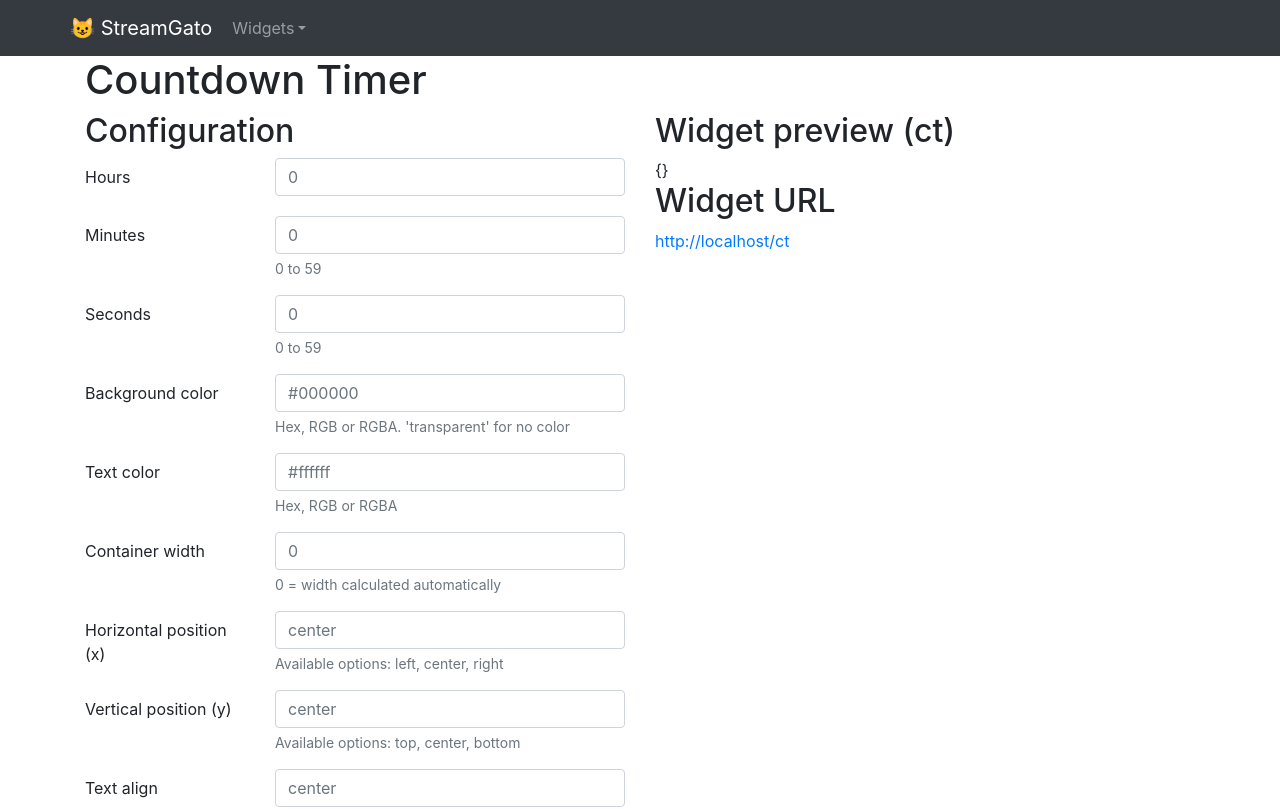
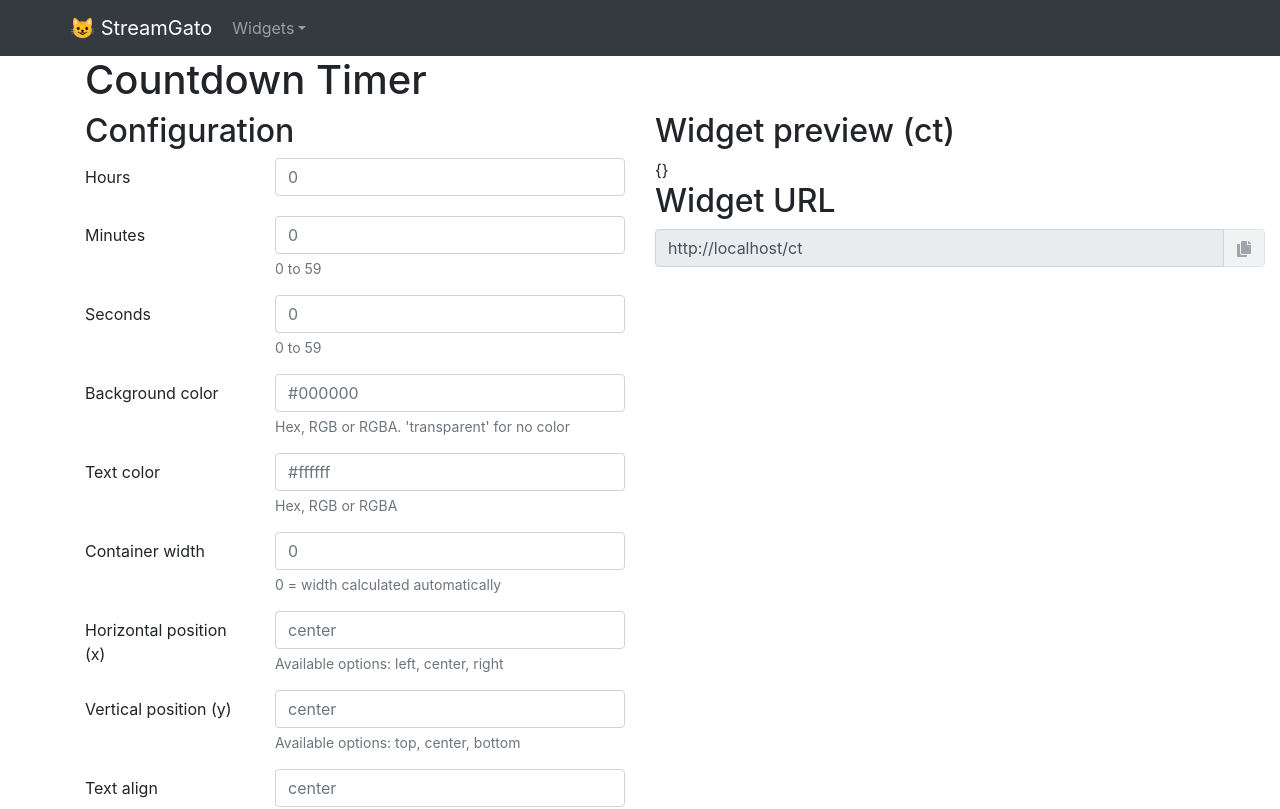
Before and after one commit to lukemnet/streamgato, a React (Create React App) app: page /countdowntimer in a window 1280 px wide. Shown: the top 809 px of the page. Built offline with nearby package versions, Linux system fonts and the light colour scheme.

Commit message:
minor fixes

```diff
--- a/src/components/Page/bootstrap.scss
+++ b/src/components/Page/bootstrap.scss
@@ -10,3 +10,23 @@ input:focus::placeholder {
     right: 0;
   }
 }
+
+input[disabled],
+button[disabled] {
+  cursor: not-allowed;
+  user-select: none;
+  opacity: 0.65;
+}
+
+button[disabled][readonly] {
+  background-color: #e9ecef;
+  border: 1px solid #ced4da;
+}
+
+.form-control[readonly] {
+  background: #fff;
+
+  &[disabled] {
+    background: #e9ecef;
+  }
+}
--- a/src/components/WidgetUrlSection/WidgetUrlSection.tsx
+++ b/src/components/WidgetUrlSection/WidgetUrlSection.tsx
@@ -1,5 +1,8 @@
-import React from 'react';
-import WidgetUrl from 'components/WidgetUrl/WidgetUrl';
+import React, { FocusEvent } from 'react';
+import { Button, InputGroup, FormControl } from 'react-bootstrap';
+// import WidgetUrl from 'components/WidgetUrl/WidgetUrl';
+import { FaCopy } from 'react-icons/fa';
+import getWidgetUrl from 'helpers/getWidgetUrl/getWidgetUrl';
 import { ShorthandValues } from 'types';
 
 interface WidgetUrlProps {
@@ -7,13 +10,47 @@ interface WidgetUrlProps {
   params: ShorthandValues;
 }
 
-const WidgetUrlSection = (props: WidgetUrlProps) => (
-  <div style={{ overflow: 'hidden' }}>
-    <h2>Widget URL</h2>
+const WidgetUrlSection = (props: WidgetUrlProps) => {
+  const { alias, params } = props;
+  const widgetUrl = getWidgetUrl(alias, params);
+  const emptyParams = params && Object.keys(params).length <= 0;
+  const onFocus =  (e: FocusEvent<HTMLInputElement>) => {
+    e.target.select();
+  };
+
+  return (
     <div>
-      <WidgetUrl {...props} />
+      <h2>Widget URL</h2>
+      <div>
+        <InputGroup className='mb-3'>
+          <FormControl
+            {...emptyParams && {
+              disabled: true,
+              title: 'Configure widget first',
+            }}
+            readOnly
+            value={widgetUrl}
+            onFocus={onFocus}
+            aria-label='Widget URL'
+          />
+          <InputGroup.Append>
+            <Button
+              {...emptyParams && {
+                disabled: true,
+                readOnly: true }}
+              title={emptyParams
+                ? 'Configure widget first'
+                : 'Copy widget URL'}
+              variant='outline-secondary'
+            >
+              <FaCopy />
+            </Button>
+          </InputGroup.Append>
+        </InputGroup>
+        {/* <WidgetUrl {...props} /> */}
+      </div>
     </div>
-  </div>
-);
+  );
+};
 
 export default WidgetUrlSection;
```
Also changed, not shown: package.json (+44 -9 lines), 1 other file (tests, documents, lock files or other folders).
